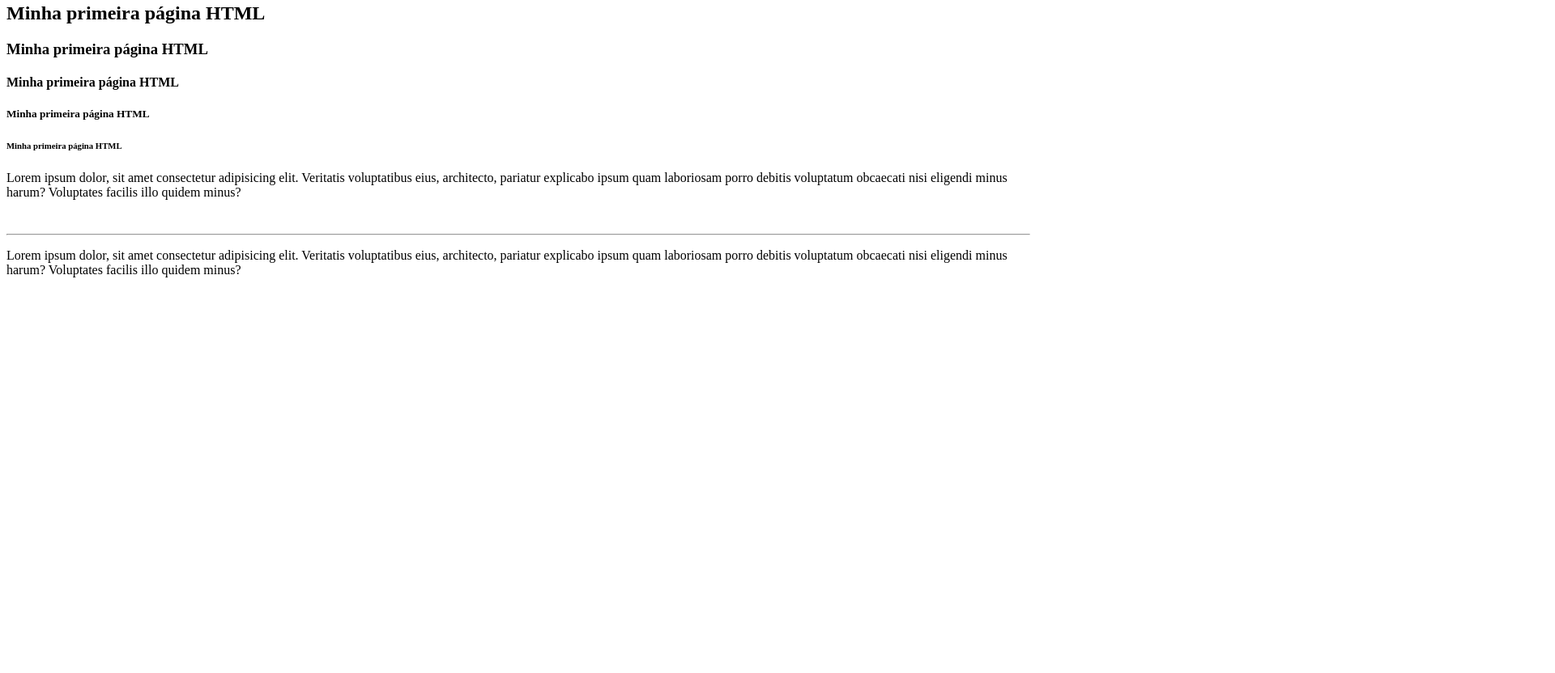
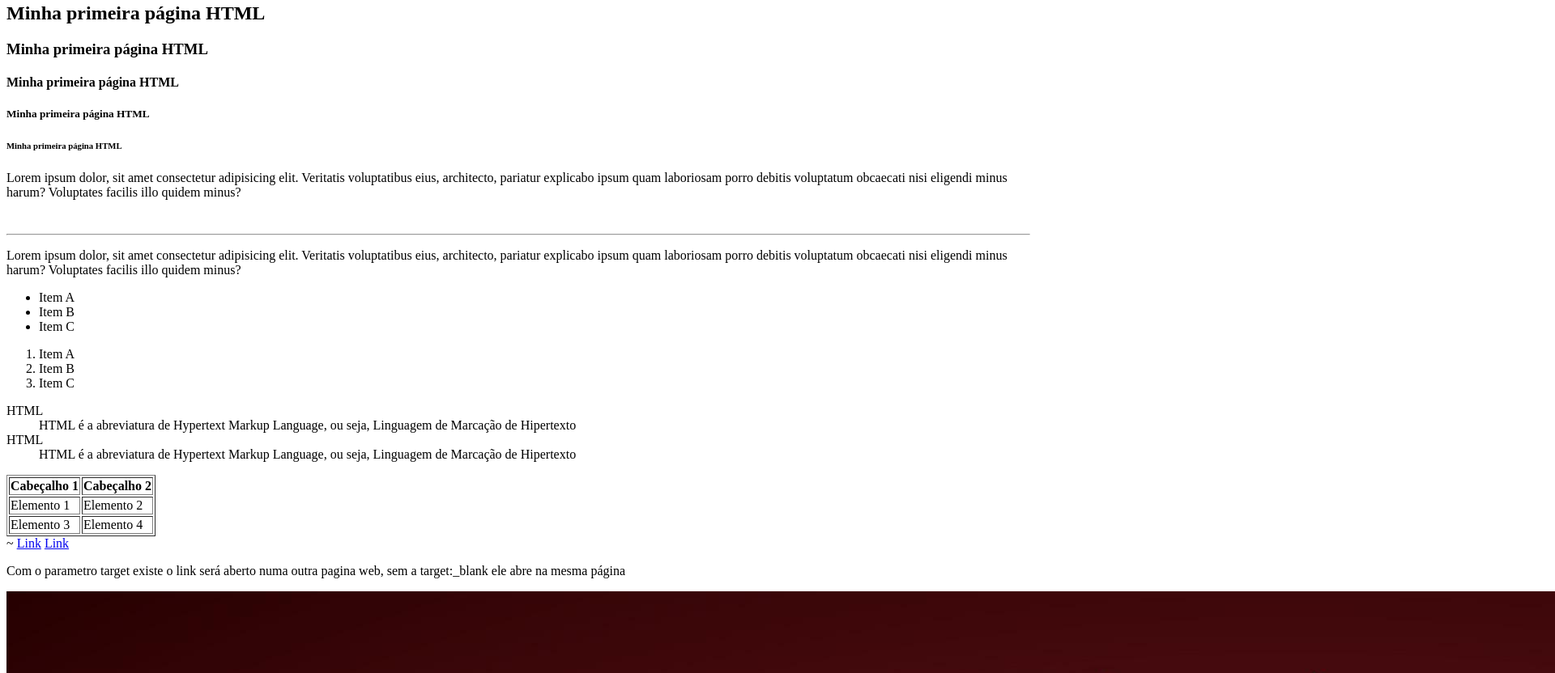
Before and after one commit to Pusheen2019/DWEB1_Fichas, a plain HTML site: page DWEB1_Ficha2/index.html in a window 1280 px wide. Shown: the part 17-849 px from the top of the page at 81% size, 1920 px wide, since content can reach past the window. Before the commit the page ends 800 px from the top, so only its background shows below. Drawn offline with Linux system fonts and the light colour scheme; files whose address does not match are found by name.

Commit message:
Add files via upload

```diff
--- a/DWEB1_Ficha2/index.html
+++ b/DWEB1_Ficha2/index.html
@@ -16,5 +16,47 @@
     <p>Lorem ipsum dolor, sit amet consectetur adipisicing elit. Veritatis voluptatibus eius, architecto, pariatur explicabo ipsum quam laboriosam porro debitis voluptatum obcaecati nisi eligendi minus harum? Voluptates facilis illo quidem minus?</p><br>
     <hr>
     <p>Lorem ipsum dolor, sit amet consectetur adipisicing elit. Veritatis voluptatibus eius, architecto, pariatur explicabo ipsum quam laboriosam porro debitis voluptatum obcaecati nisi eligendi minus harum? Voluptates facilis illo quidem minus?</p>
+
+    <ul>
+        <li>Item A</li>
+        <li>Item B</li>
+        <li>Item C</li>
+    </ul>
+
+    <ol>
+        <li>Item A</li>
+        <li>Item B</li>
+        <li>Item C</li>
+    </ol>
+
+    <dl>
+        <dt>HTML</dt>
+        <dd>HTML é a abreviatura de Hypertext Markup Language, ou seja, Linguagem de Marcação de Hipertexto</dd>
+        <dt>HTML</dt>
+        <dd>HTML é a abreviatura de Hypertext Markup Language, ou seja, Linguagem de Marcação de Hipertexto</dd>
+    </dl>
+
+    <table border="1px">
+        <tr>
+            <th>Cabeçalho 1</th>
+            <th>Cabeçalho 2</th>
+        </tr>
+        <tr>
+            <td>Elemento 1</td>
+            <td>Elemento 2</td>
+        </tr>
+        <tr>
+            <td>Elemento 3</td>
+            <td>Elemento 4</td>
+        </tr>
+    </table>~
+
+    <a href="https://www.google.pt/">Link</a>
+    <a href="https://www.google.pt/" target="_blank">Link</a>
+
+    <p>Com o parametro target existe o link será aberto numa outra pagina web, sem a target:_blank ele abre na mesma página</p>
+
+    <img src="C:/Ambiente de Trabalho\DWEB1_Fichas\DWEB1_Ficha2/imagens/6128160.jpg" alt="">
+
 </body>
 </html>
```
Also changed, not shown: DWEB1_Ficha2/Multimedia.html (added, +14 -0 lines), DWEB1_Ficha2/elementos.html (added, +13 -0 lines), DWEB1_Ficha2/formularios.html (added, +12 -0 lines).
